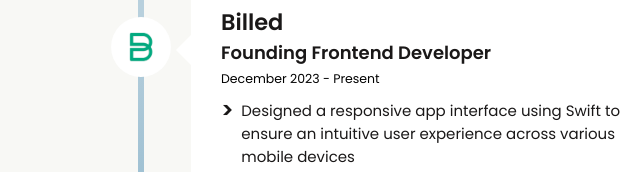
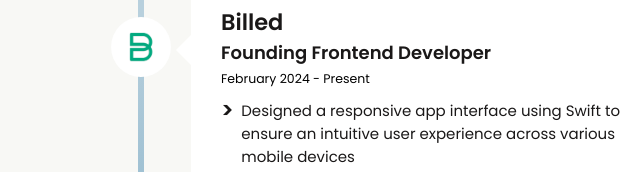
Before and after one commit to calebweldon/Portfolio, a plain HTML site: page public/index.html in a window 1280 px wide. Shown: the part 1805-1977 px from the top of the page, 499-1139 px from the left. Drawn offline with nearby package versions, Linux system fonts and the light colour scheme.

Commit message:
update billed start date

```diff
--- a/public/index.html
+++ b/public/index.html
@@ -148,7 +148,7 @@
                     <h2>Billed</h2>
                     <div class="role">
                         <h3>Founding Frontend Developer</h3>
-                        <small>December 2023 - Present</small>
+                        <small>February 2024 - Present</small>
                     </div>
                     <div class="role-text">
                         <p><span>></span> Designed a responsive app interface using Swift to ensure an intuitive user experience across various mobile devices</p>
```
